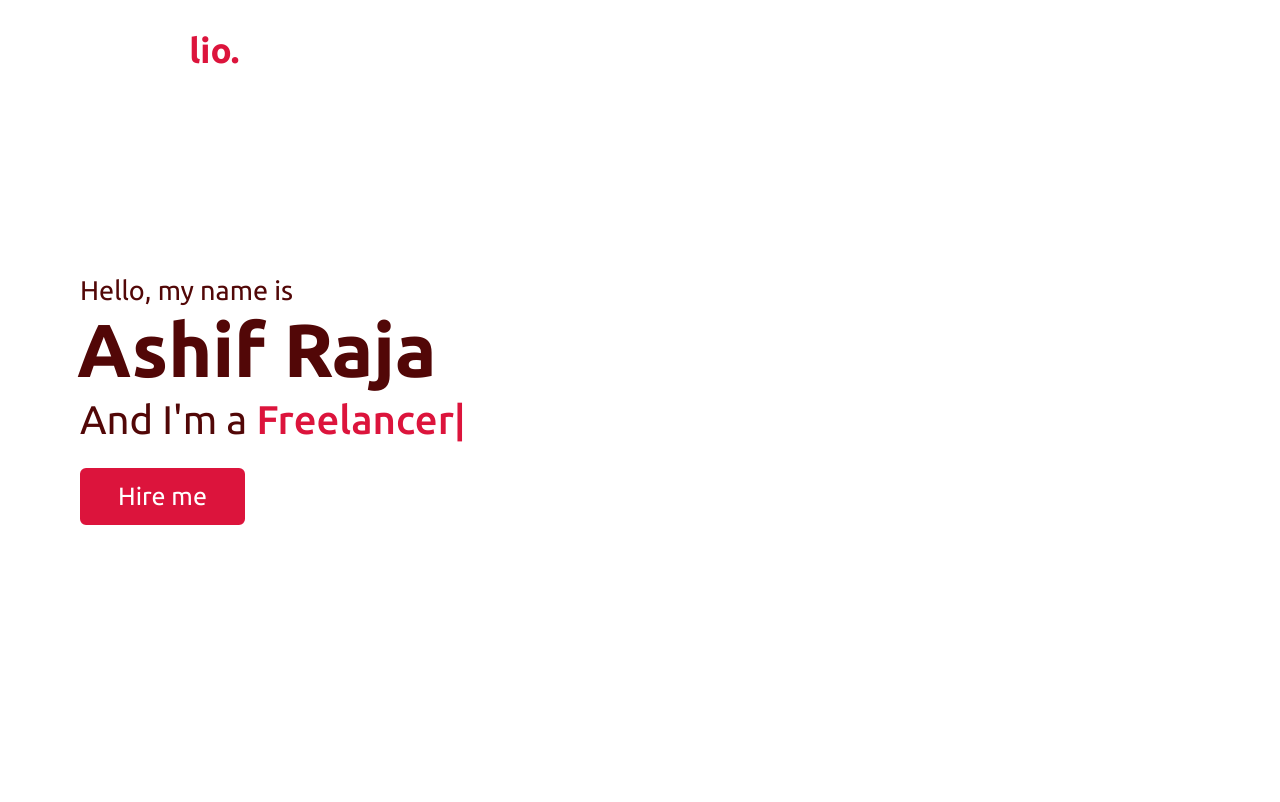
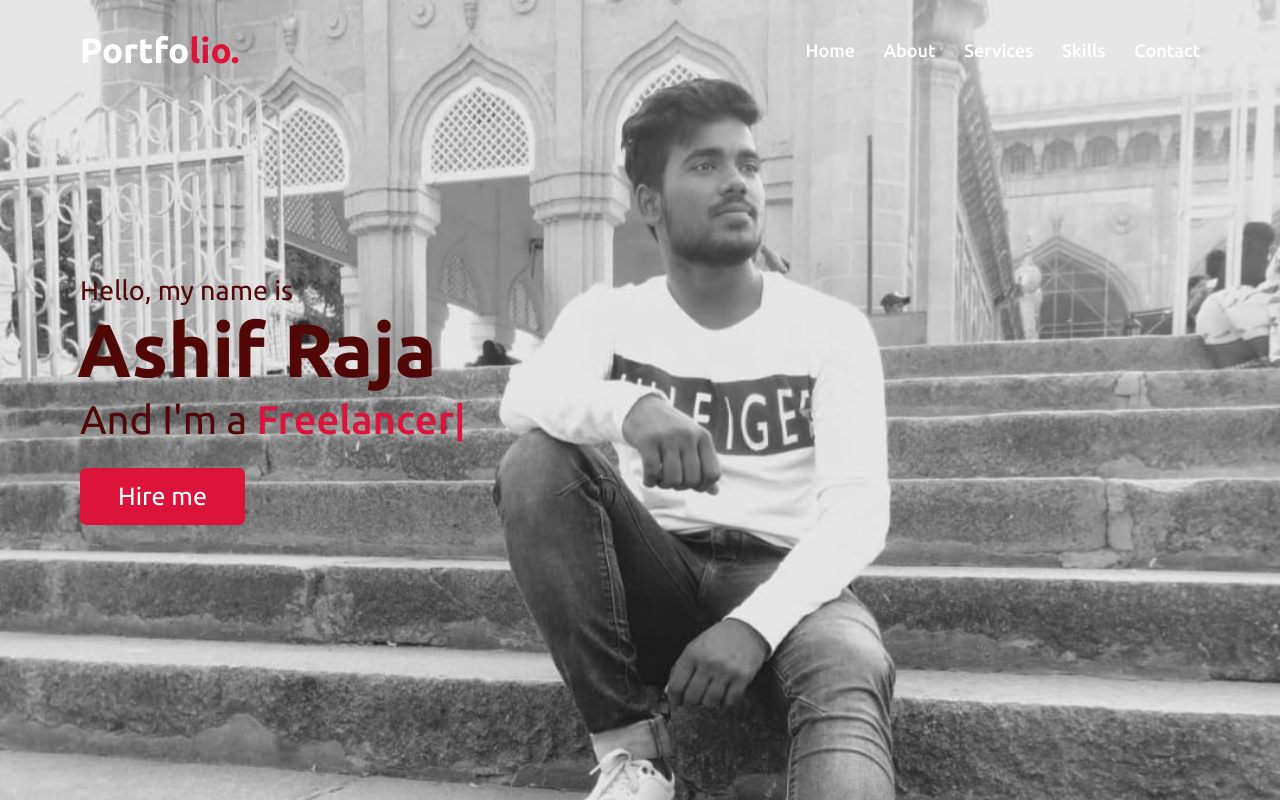
Before and after one commit to Aashif684/portfolio, a plain HTML site: page index.html in a window 1280 px wide. Shown: the top 802 px of the page. Drawn offline with nearby package versions, Linux system fonts and the light colour scheme; files whose address does not match are found by name.

Commit message:
Update style.css

```diff
--- a/style.css
+++ b/style.css
@@ -165,7 +165,7 @@ section .title::after{
 /* home section styling */
 .home{
     display: flex;
-    background: url("images/banner.jpeg");
+    background: url("banner.jpeg");
     height: 100vh;
     width: 100%;
     color: rgb(82, 7, 7);
```
